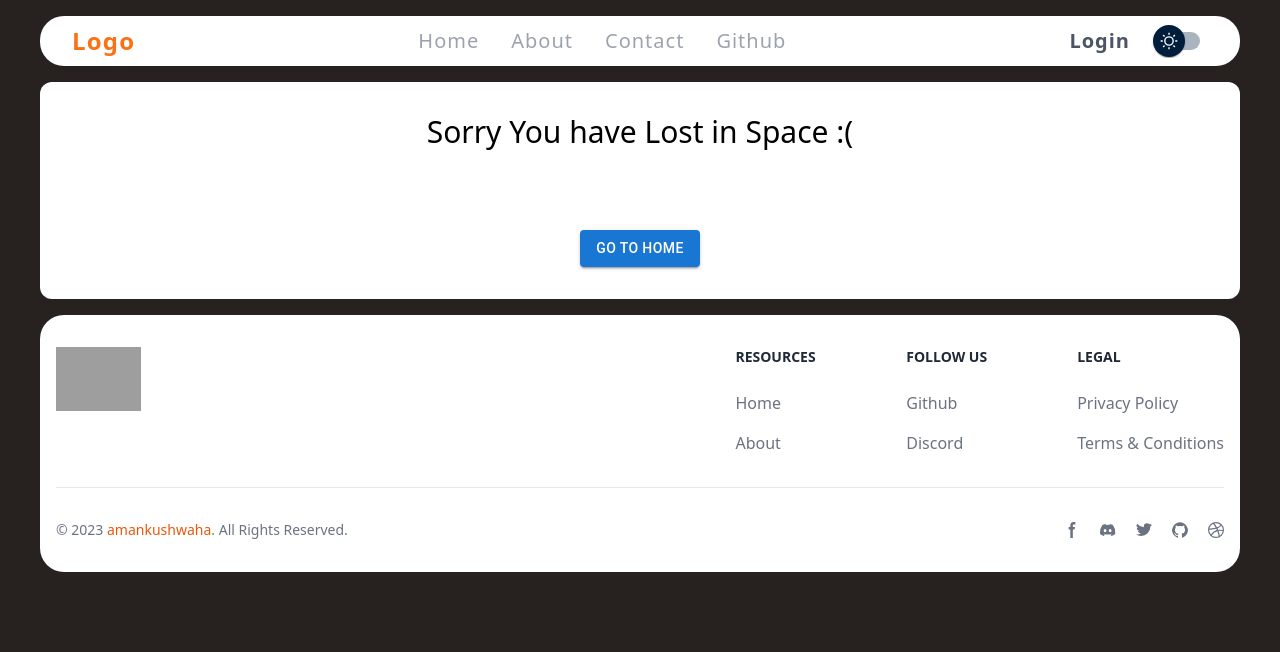
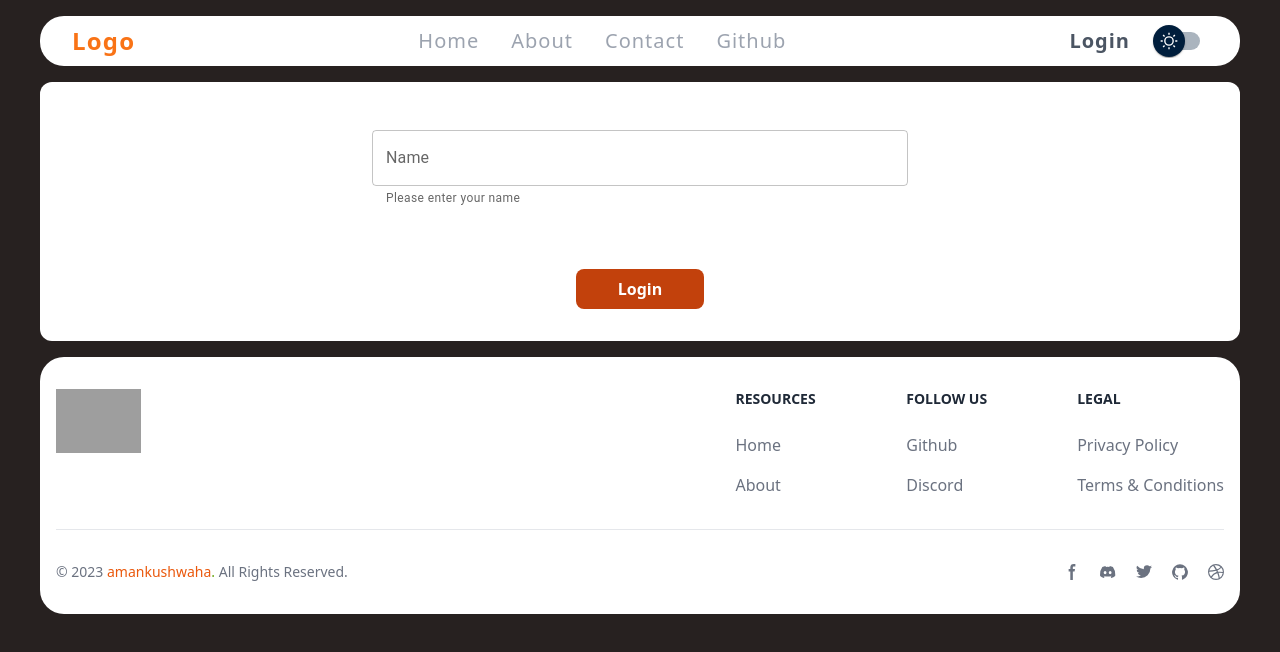
Before and after one commit to meet2aman/reactRouter, a React (Vite) app: page /#/login in a window 1280 px wide. Both pictures are taken after a click on the element 1185 px from the left and 41 px from the top of the page. Shown: the top 652 px of the page. Built offline with nearby package versions, Linux system fonts and the light colour scheme; grey boxes are pictures that could not be loaded.

Commit message:
Login page loaded

```diff
--- a/package.json
+++ b/package.json
@@ -17,7 +17,9 @@
     "axios": "^1.5.1",
     "react": "^18.2.0",
     "react-dom": "^18.2.0",
-    "react-router-dom": "^6.16.0"
+    "react-hot-toast": "^2.4.1",
+    "react-router-dom": "^6.16.0",
+    "react-toastify": "^9.1.3"
   },
   "devDependencies": {
     "@types/react": "^18.2.15",
--- a/src/Layout.jsx
+++ b/src/Layout.jsx
@@ -2,6 +2,7 @@ import React from "react";
 import { Outlet } from "react-router-dom";
 import { Header, Footer } from "./components";
 import { ThemeProvider } from "./context/theme";
+import toast, { Toaster } from "react-hot-toast";
 
 const Layout = () => {
   const [themeMode, setThemeMode] = React.useState("dark");
@@ -22,6 +23,7 @@ const Layout = () => {
   return (
     <>
       <ThemeProvider value={{ themeMode, lightTheme, darkTheme }}>
+        <Toaster position="top-center" />
         <Header />
         <Outlet />
         <Footer />
--- a/src/components/About/About.jsx
+++ b/src/components/About/About.jsx
@@ -4,7 +4,7 @@ const About = () => {
   return (
     <>
       <div>
-        <div className="dark:bg-black dark:text-white text-black bg-white rounded-3xl mx-10 my-4 max-md:mx-4">
+        <div className="dark:bg-black dark:text-white text-black bg-white rounded-xl mx-10 my-4 max-md:mx-4">
           <div className="container p-8 m-auto px-6 text-gray-600 md:px-12 xl:px-6">
             <div className="space-y-6 md:space-y-0 md:flex md:gap-6 lg:items-center lg:gap-12">
               <div className="md:5/12 lg:w-5/12 rounded-2xl">
--- a/src/components/Contact/Contact.jsx
+++ b/src/components/Contact/Contact.jsx
@@ -4,7 +4,7 @@ const Contact = () => {
   return (
     <>
       <div>
-        <div className="dark:bg-black text-black bg-white dark:text-white rounded-3xl mx-10 my-4 max-md:mx-4">
+        <div className="dark:bg-black text-black bg-white dark:text-white rounded-xl mx-10 my-4 max-md:mx-4">
           <div className="grid grid-cols-1 md:grid-cols-2 p-8">
             <div className="p-4 mr-2 bg-gray-100 rounded-xl">
               <h1 className="text-3xl sm:text-4xl text-gray-800 font-extrabold tracking-tight">
--- a/src/components/Error/Error.jsx
+++ b/src/components/Error/Error.jsx
@@ -13,9 +13,12 @@ const Error = () => {
             </div>
             <Link to="/">
               <div>
-                <Button className="bg-orange-600" variant="contained">
-                  GO to Home
-                </Button>
+                <button
+                  type="submit"
+                  className="md:w-32 bg-orange-700 hover:bg-blue-dark text-white font-bold py-2 px-6 rounded-lg mt-3 hover:bg-orange-600 transition ease-in-out duration-300"
+                >
+                  Go to Home
+                </button>
               </div>
             </Link>
           </div>
--- a/src/components/Header/Header.jsx
+++ b/src/components/Header/Header.jsx
@@ -1,5 +1,5 @@
 import React from "react";
-import { Link } from "react-router-dom";
+import { Link, NavLink } from "react-router-dom";
 import Nav from "../Navbar/Nav";
 import MobileNav from "../Navbar/MobileNav";
 import ToggleSwitch from "../Toggle/Toggle";
@@ -43,8 +43,15 @@ const Header = () => {
             </div>
           ) : (
             <div className="flex flex-wrap flex-row justify-center align-middle items-center gap-4 max-md:hidden">
-              <Link to="/user/hello">
-                <div className="font-semibold text-gray-600 dark:hover:text-orange-600 max-md:hidden">
+              <Link
+                to="/login"
+                // className={({ isActive }) =>
+                //   `transition-all font-semibold text-gray-600 dark:hover:text-orange-600 max-md:hidden ${
+                //     isActive ? "text-orange-700" : "text-gray-700"
+                //   }`
+                // }
+              >
+                <div className="transition-all font-semibold text-gray-600 dark:hover:text-orange-600 max-md:hidden">
                   Login
                 </div>
               </Link>
--- a/src/components/Home/Home.jsx
+++ b/src/components/Home/Home.jsx
@@ -5,7 +5,7 @@ export default function Home() {
   return (
     <>
       <div>
-        <div className=" dark:bg-black bg-white dark:text-white text-black rounded-3xl mx-10 my-4 max-md:mx-4">
+        <div className=" dark:bg-black bg-white dark:text-white text-black rounded-xl mx-10 my-4 max-md:mx-4">
           <div className="flex flex-wrap justify-center gap-10 lg:gap-80 items-center p-8 align-middle md:gap-5">
             <div>
               <img
@@ -42,7 +42,7 @@ export default function Home() {
       </div>
 
       <div>
-        <div className=" dark:bg-black bg-white text-black dark:text-white mx-10 my-4 rounded-3xl max-md:mx-4">
+        <div className=" dark:bg-black bg-white text-black dark:text-white mx-10 my-4 rounded-xl max-md:mx-4">
           <div className="flex flex-wrap justify-center align-middle p-10 items-center lg:gap-80 gap-10 md:gap-5">
             <div>
               <img
--- /dev/null
+++ b/src/components/Login/Login.jsx
@@ -0,0 +1,74 @@
+import { Button, TextField } from "@mui/material";
+import React from "react";
+import { Link } from "react-router-dom";
+import toast from "react-hot-toast";
+
+const Login = () => {
+  const [username, setUsername] = React.useState("");
+  let name = username;
+  const notify = () => {
+    if (name.length > 0) {
+      toast.success(`Welcome ${name.toUpperCase()}`, {
+        icon: "👏",
+        style: {
+          borderRadius: "10px",
+          background: "#000",
+          color: "#fff",
+        },
+      });
+    } else {
+      toast.error("Enter Your Name", {
+        style: {
+          borderRadius: "10px",
+          background: "#000",
+          color: "#fff",
+        },
+      });
+    }
+  };
+  return (
+    <div>
+      <div className="mx-10 dark:bg-black bg-white dark:text-gray-700 text-black max-md:mx-4 rounded-xl my-4">
+        <div className="flex dark:bg-black bg- flex-wrap flex-col rounded-xl text-center justify-center items-center p-8 max-md:p-4 gap-8">
+          <div className="rounded-xl bg-white p-4 max-md:p-2 max-md:w-full w-1/2">
+            <TextField
+              type="text"
+              autoComplete="current-password"
+              value={username}
+              onChange={(e) => setUsername(e.target.value)}
+              className=" text-white bg-white p-4"
+              helperText="Please enter your name"
+              color="warning"
+              id="demo-helper-text-aligned"
+              fullWidth
+              label="Name"
+            />
+          </div>
+          {name.length > 0 ? (
+            <div>
+              <Link to={`/user/${username}`} onClick={notify}>
+                <Button className="bg-orange-600" variant="contained">
+                  Login
+                </Button>
+              </Link>
+            </div>
+          ) : (
+            <Link to="#" onClick={notify}>
+              <button
+                type="submit"
+                className="md:w-32 bg-orange-700 hover:bg-blue-dark text-white font-bold py-2 px-6 rounded-lg mt-3 hover:bg-orange-600 transition ease-in-out duration-300"
+              >
+                Login
+              </button>
+              {/* <Button className="bg-orange-600" variant="contained">
+                Login
+              </Button> */}
+            </Link>
+          )}
+        </div>
+      </div>
+    </div>
+  );
+};
+
+export default Login;
--- a/src/components/Navbar/MobileNav.jsx
+++ b/src/components/Navbar/MobileNav.jsx
@@ -1,12 +1,12 @@
 import * as React from "react";
-
-import Box from "@mui/material/Box";
+// import CssBaseline from "@mui/material/CssBaseline";
+// import Box from "@mui/material/Box";
 import MenuIcon from "@mui/icons-material/Menu";
 
 import IconButton from "@mui/material/IconButton";
 import Typography from "@mui/material/Typography";
 import Menu from "@mui/material/Menu";
-import Avatar from "@mui/material/Avatar";
+
 import Tooltip from "@mui/material/Tooltip";
 import MenuItem from "@mui/material/MenuItem";
 import { Link } from "react-router-dom";
@@ -29,7 +29,7 @@ const settings = [
     label: "Github",
   },
   {
-    route: "/user/hello",
+    route: "/login/",
     label: "Login",
   },
 ];
@@ -45,7 +45,8 @@ const MobileNav = () => {
     setAnchorElUser(null);
   };
   return (
-    <Box sx={{ flexGrow: 0 }}>
+    <div>
+      {/* <Box sx={{ flexGrow: 0 }}> */}
       <Tooltip title="Open Menu">
         <IconButton onClick={handleOpenUserMenu} sx={{ p: 0 }}>
           <MenuIcon className="dark:text-white" />
@@ -75,7 +76,8 @@ const MobileNav = () => {
           </Link>
         ))}
       </Menu>
-    </Box>
+      {/* </Box> */}
+    </div>
   );
 };
 
--- a/src/components/Navbar/Nav.jsx
+++ b/src/components/Navbar/Nav.jsx
@@ -1,5 +1,5 @@
 import React from "react";
-import { Link, NavLink } from "react-router-dom";
+import { NavLink } from "react-router-dom";
 
 const Nav = () => {
   return (
--- a/src/components/index.js
+++ b/src/components/index.js
@@ -8,6 +8,7 @@ import User from "./User/User";
 import Nav from "./Navbar/Nav";
 import ToggleSwitch from "./Toggle/Toggle";
 import Error from "./Error/Error";
+import Login from "./Login/Login";
 
 export {
   Header,
@@ -20,4 +21,5 @@ export {
   Nav,
   ToggleSwitch,
   Error,
+  Login,
 };
--- a/src/main.jsx
+++ b/src/main.jsx
@@ -11,7 +11,7 @@ import {
   BrowserRouter,
   createHashRouter,
 } from "react-router-dom";
-import { About, Contact, Github, Home, User, Error } from "./components";
+import { About, Contact, Github, Home, User, Error, Login } from "./components";
 import { githubInfo } from "./components/Github/Github";
 
 const router = createHashRouter(
@@ -23,6 +23,7 @@ const router = createHashRouter(
       <Route path="/github" element={<Github />} loader={githubInfo} />
       <Route path="user/:userId" element={<User />} />
       <Route path="*" element={<Error />} />
+      <Route path="/login" element={<Login />} />
     </Route>
   )
 );
```
Also changed, not shown: 1 other file (tests, documents, lock files or other folders).
